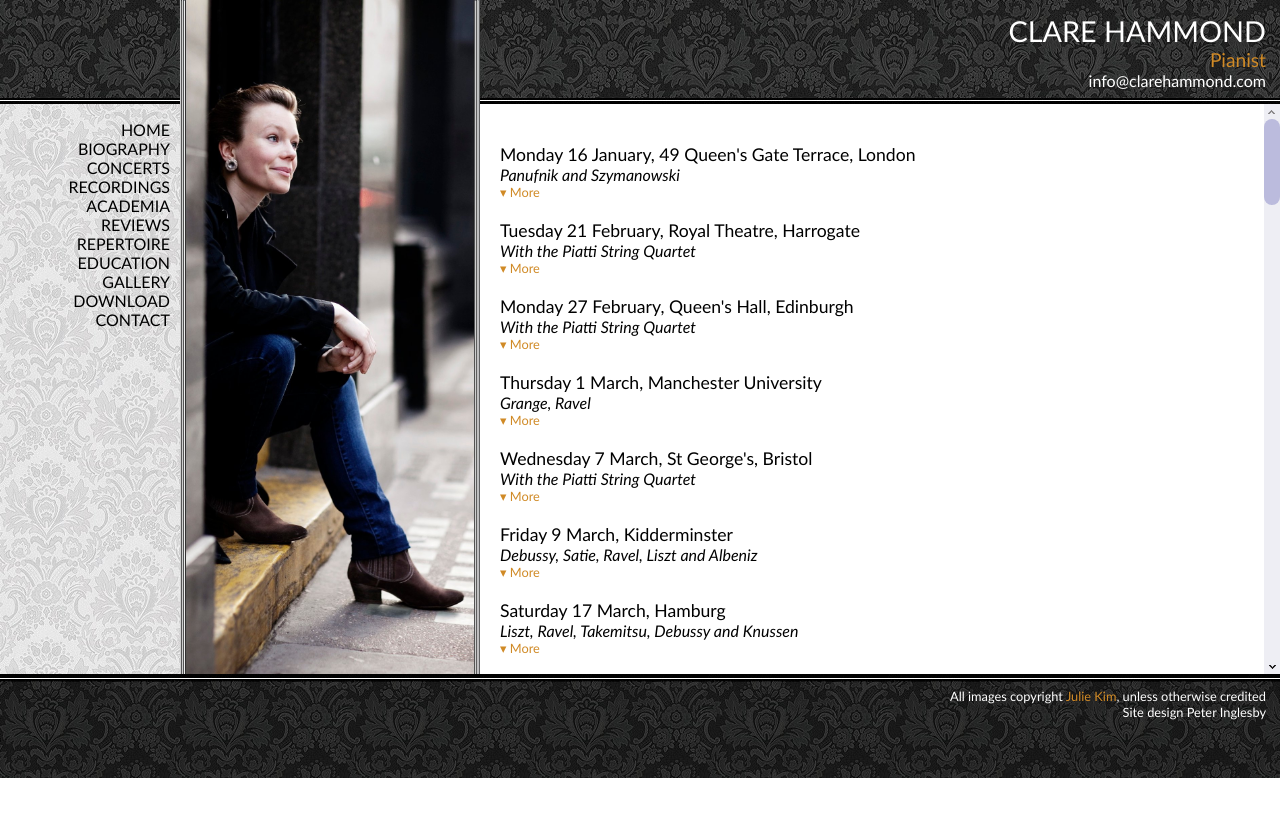
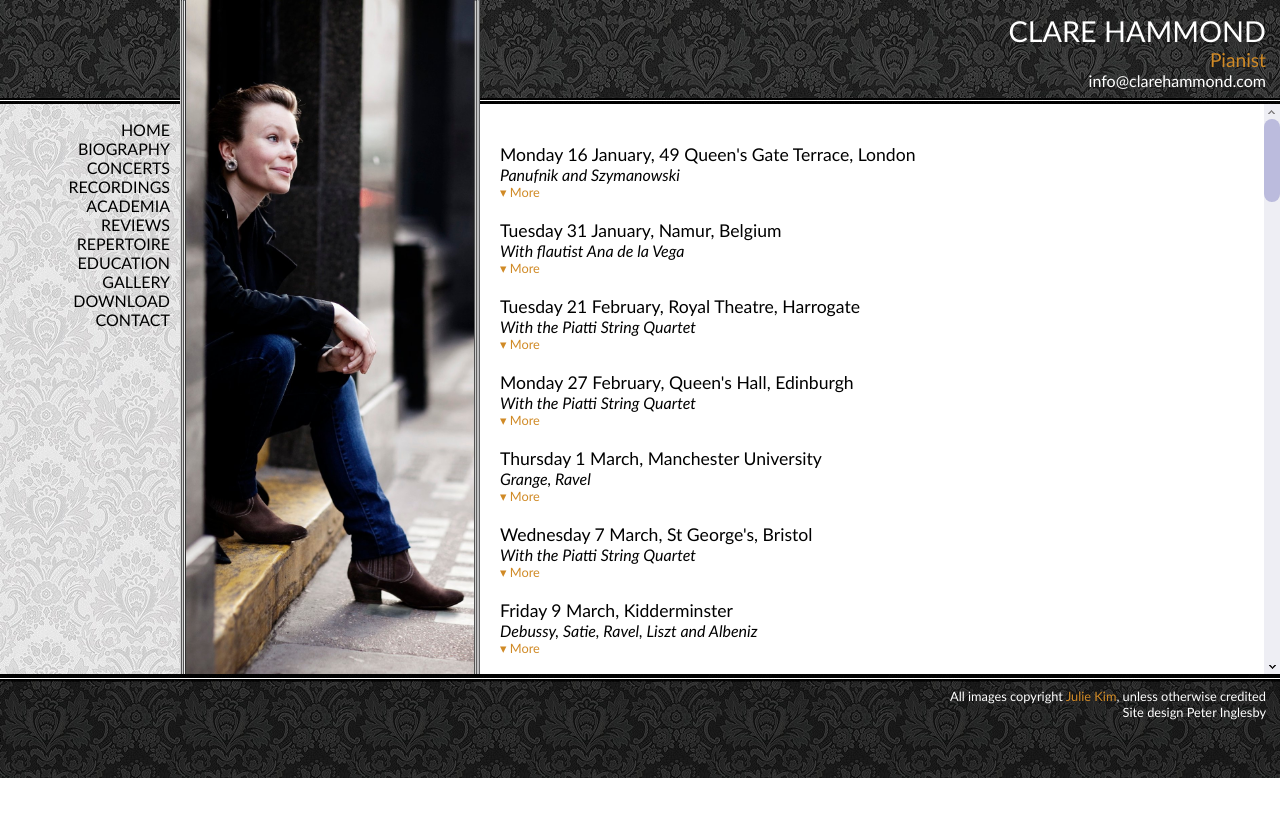
Before and after one commit to hammonc/clarehammond.com, a Jekyll site: the page built from concerts.html, in a window 1280 px wide. Shown: the top 817 px of the page. Built offline with Jekyll 4.4.1, drawn with Linux system fonts in a browser that asks for light colours.

Commit message:
added Belgian concert

```diff
--- a/concerts.html
+++ b/concerts.html
@@ -17,6 +17,19 @@ image: concerts.jpg
     <p>&#163;15 wine and canap&#233;s, &#163;30 to include wine, canap&#233;s and supper.</p>
     <p>Reserve in advance on vernon [at] vef.org.uk</p>
     <p>7 for 7.30pm, 49 Queen's Gate Terrace, London SW7 5PN</p>
+  </div>
+  <span class="more">&#9662; More</span>
+  <span class="less">&#9652; Less</span>
+</div>
+
+<div class="listing">
+  <div class="listing-heading">Tuesday 31 January, Namur, Belgium</div>
+  <div class="listing-trailer">With flautist Ana de la Vega</div>
+  <div class="listing-details concealed">
+  </div>
+  <div class="listing-details concealed">
+    <p>Private recital</p>
+    <p>7.30pm, Ch&#226;teau Flawinne, Namur, Belgium</p>
   </div>
   <span class="more">&#9662; More</span>
   <span class="less">&#9652; Less</span>
```
